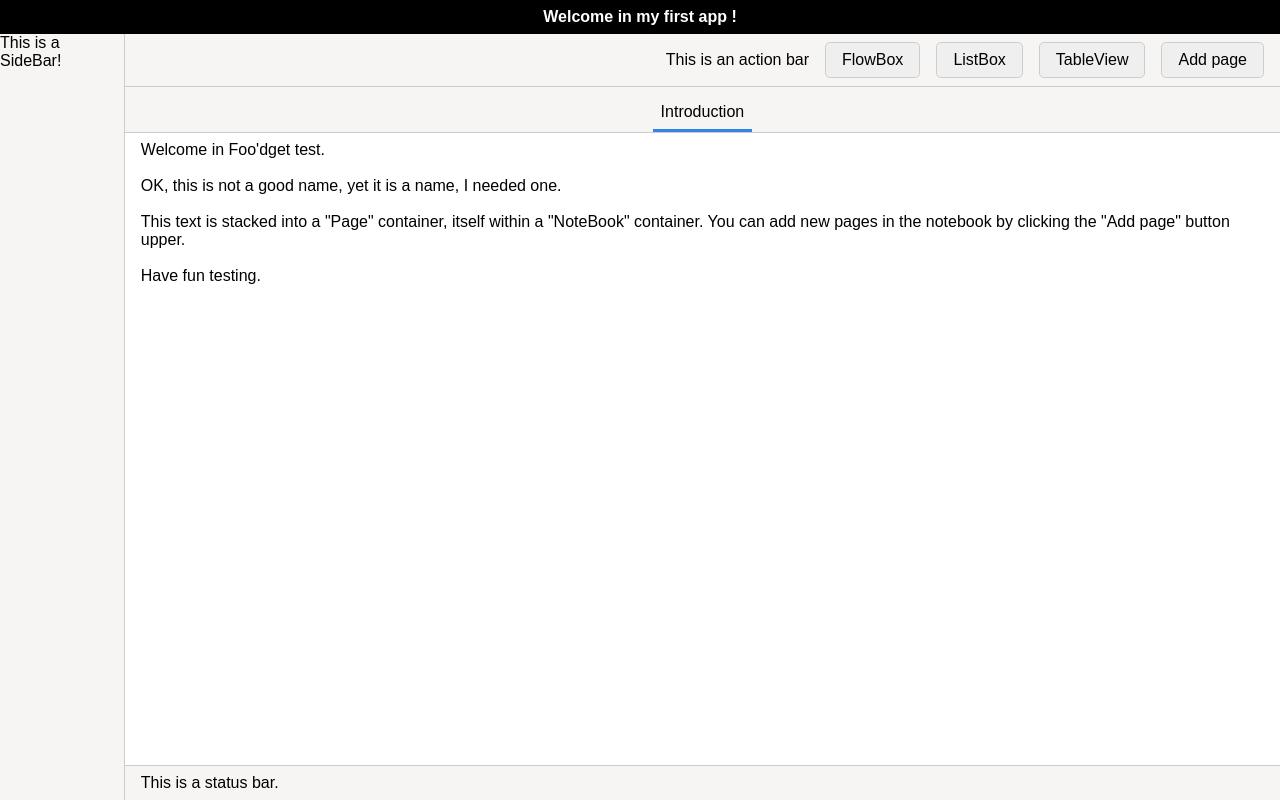
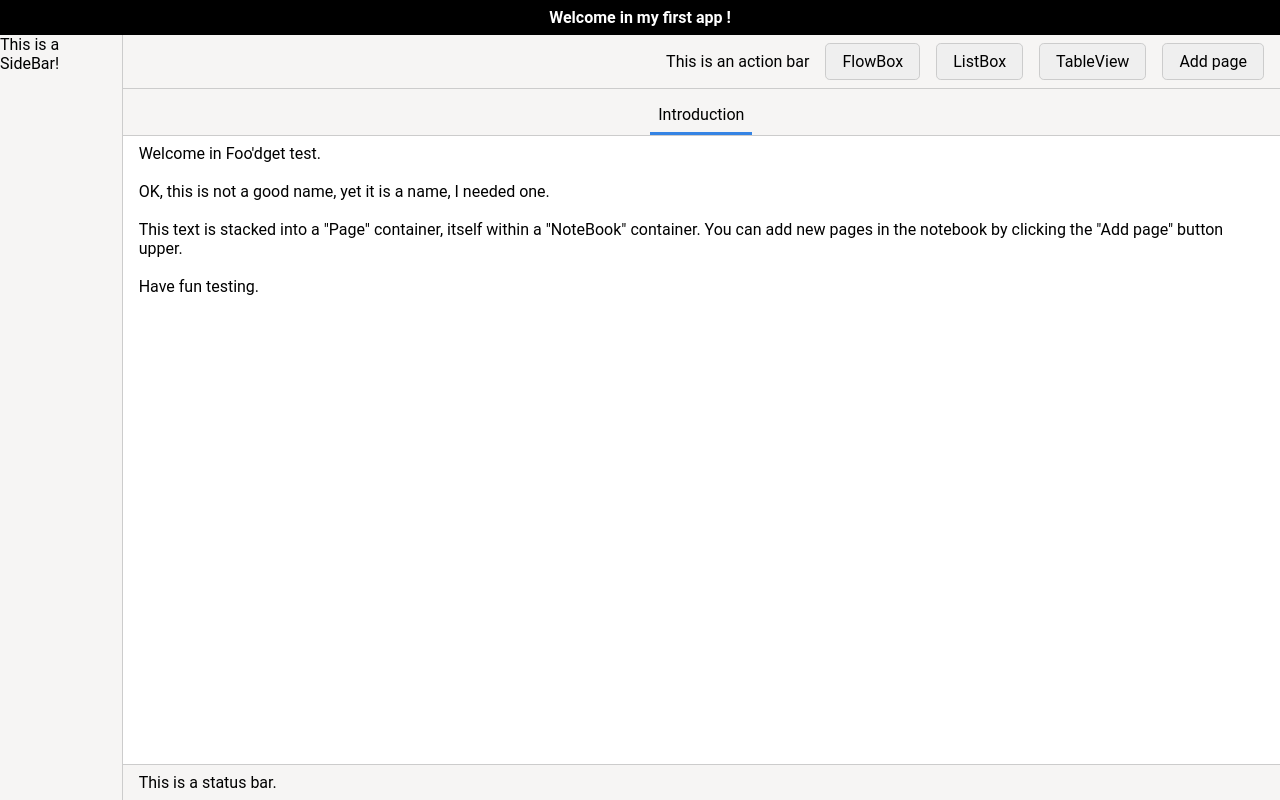
Before and after one commit to pounard/foodget, a website built with webpack: page index.html in a window 1280 px wide. Built offline with nearby package versions, Linux system fonts and the light colour scheme.

Commit message:
switched default font to Roboto when available

```diff
--- a/skin/default.css
+++ b/skin/default.css
@@ -16,7 +16,7 @@ body {
  */
 
 .fg-app * {
-    font-family: "Sans Regular", Arial, Helvetica;
+    font-family: Roboto, "Sans Regular", Arial, Helvetica;
     font-size: 16px;
 }
 
```
